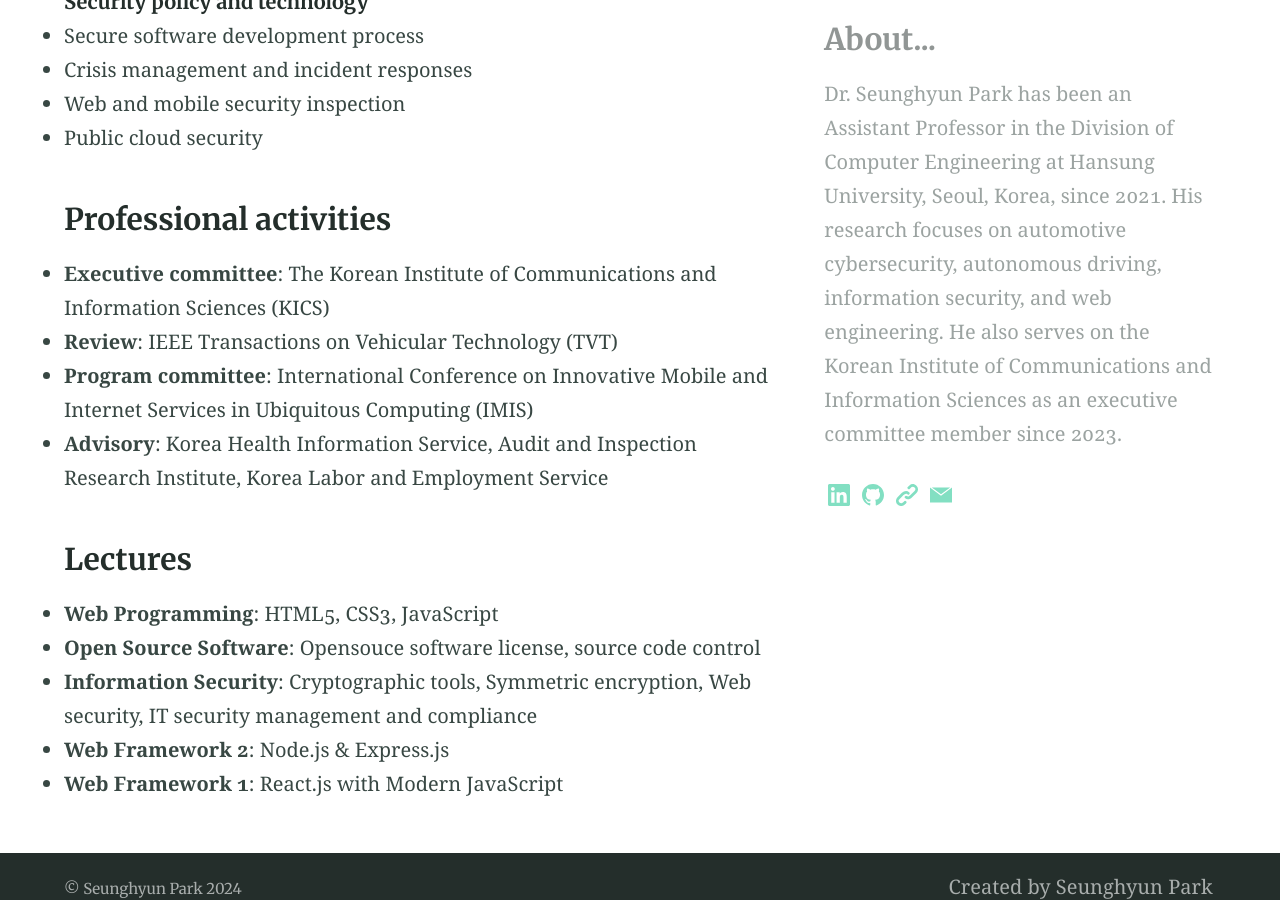
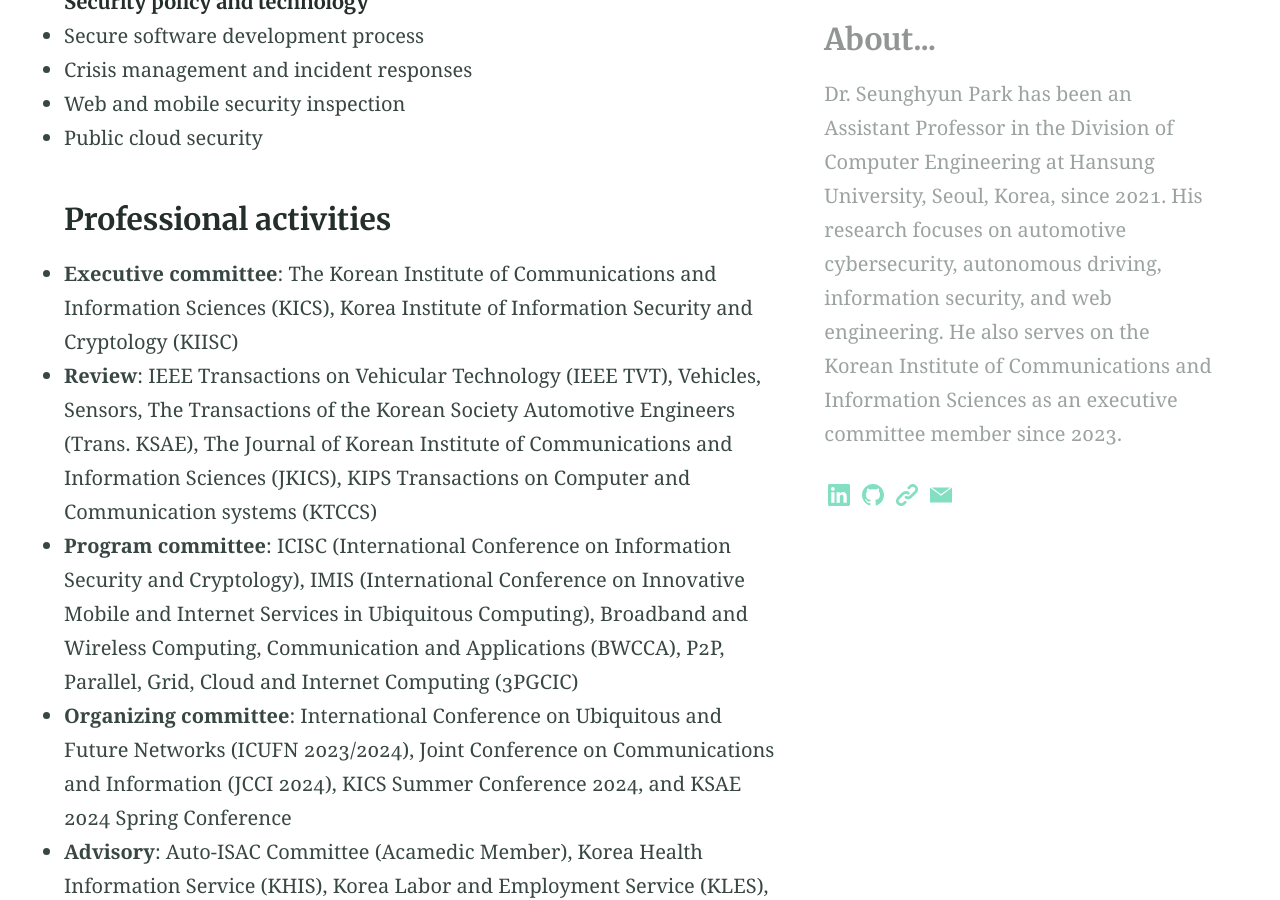
Before and after one commit to imcslab/imcslab.github.io, a Jekyll site: the page built from professor.md, in a window 1280 px wide and 900 px high, scrolled down 2435 px. Built offline with Jekyll 4.4.1, drawn with Linux system fonts in a browser that asks for light colours; some of the changed text lies outside the part shown.

Commit message:
Professor updapte

```diff
--- a/professor.md
+++ b/professor.md
@@ -54,10 +54,12 @@
 * Public cloud security
 
 ### Professional activities
-* **Executive committee**: The Korean Institute of Communications and Information Sciences (KICS)
-* **Review**: IEEE Transactions on Vehicular Technology (TVT)
-* **Program committee**: International Conference on Innovative Mobile and Internet Services in Ubiquitous Computing (IMIS)
-* **Advisory**: Korea Health Information Service, Audit and Inspection Research Institute, Korea Labor and Employment Service
+* **Executive committee**: The Korean Institute of Communications and Information Sciences (KICS), Korea Institute of Information Security and Cryptology (KIISC)
+* **Review**: IEEE Transactions on Vehicular Technology (IEEE TVT), Vehicles, Sensors, The Transactions of the Korean Society Automotive Engineers (Trans. KSAE), The Journal of Korean Institute of Communications and Information Sciences (JKICS), KIPS Transactions on Computer and Communication systems (KTCCS)
+* **Program committee**: ICISC (International Conference on Information Security and Cryptology), IMIS (International Conference on Innovative Mobile and Internet Services in Ubiquitous Computing), Broadband and Wireless Computing, Communication and Applications (BWCCA), P2P, Parallel, Grid, Cloud and Internet Computing (3PGCIC)
+* **Organizing committee**: International Conference on Ubiquitous and Future Networks (ICUFN 2023/2024), Joint Conference on Communications and Information (JCCI 2024), KICS Summer Conference 2024, and KSAE 2024 Spring Conference
+* **Advisory**: Auto-ISAC Committee (Acamedic Member), Korea Health Information Service (KHIS), Korea Labor and Employment Service (KLES), Audit and Inspection Research Institute (BAI), Korea Expressway Corporation (KEC), Industrial Bank of Korea (IBK Bank), International Constructors Association of Korea (ICAK), ez Caretech, CIoT
+* **Invited Talks**: _Secure Connected and Autonomous Vehicles: Research Trends and Challenges_ in Keynote BWCCA/3PGCIC 2023, Special lecture in Intelligent Mobility at Korea University, WISC 2023, KIISE SWCC 2023, KICS Winter Conference 2023, SCH Mobility Workshop 2023, Special lecture in Mobility Security at Dankook University
 
 ### Lectures
 * **Web Programming**: HTML5, CSS3, JavaScript
```
